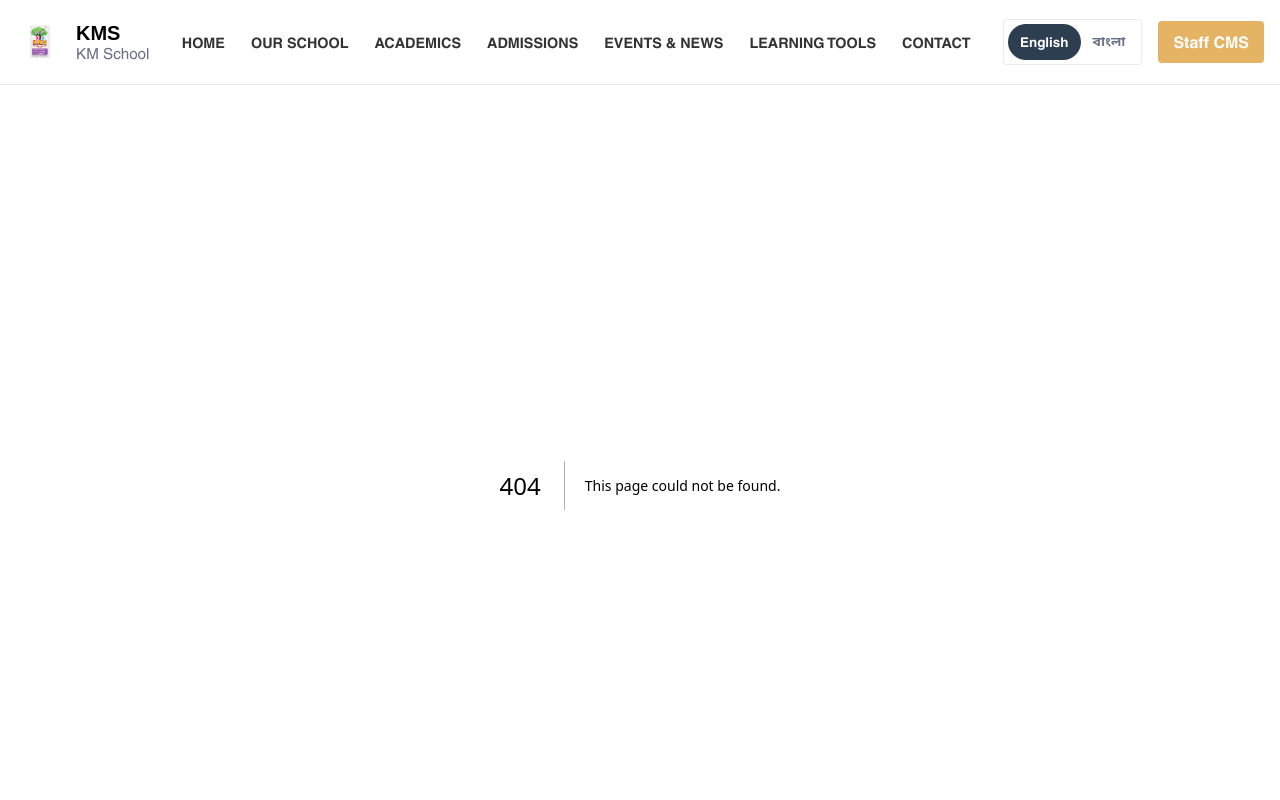
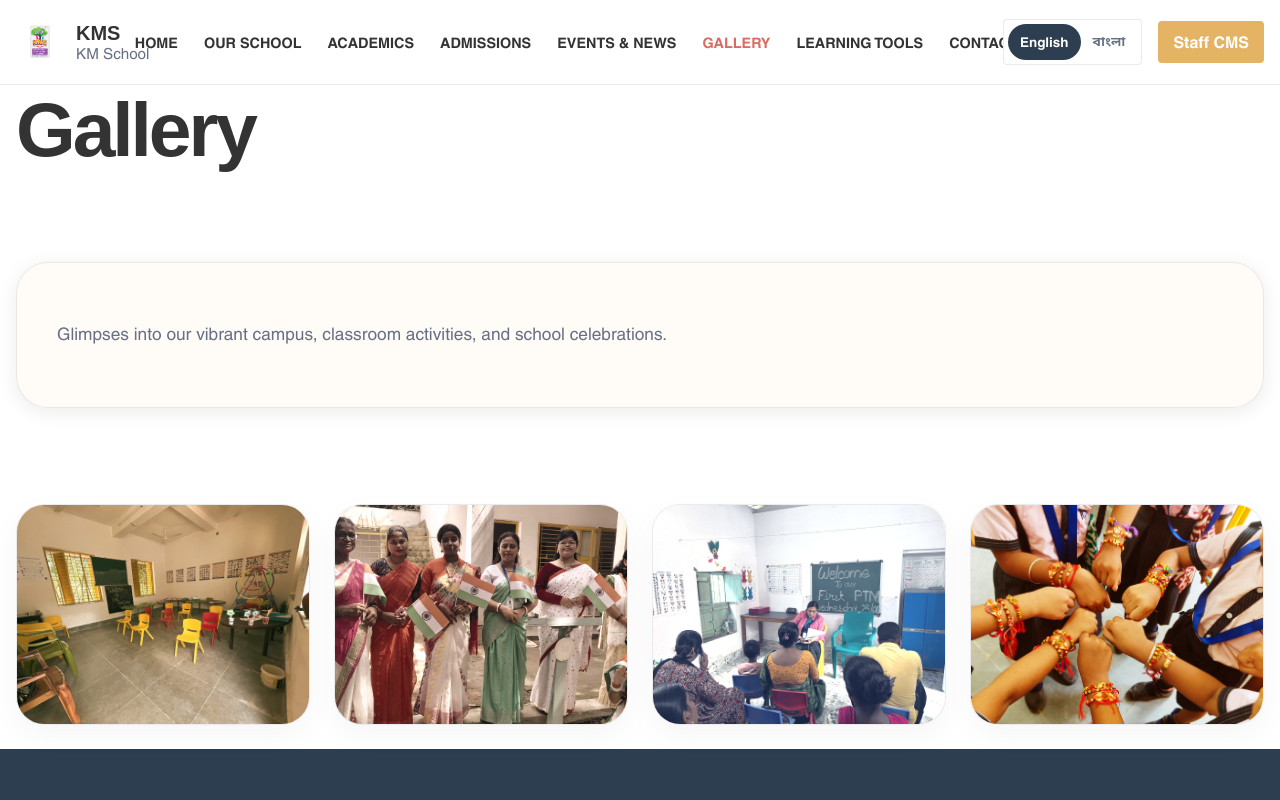
Before and after one commit to as4401s/School_website, a Next.js app: page /gallery in a window 1280 px wide. Before the commit this address had no page. Shown: the top 800 px of the page. Built offline with nearby package versions, Linux system fonts and the light colour scheme; a web font is replaced by a local one.

Commit message:
chore: style updates and automated changes

```diff
--- /dev/null
+++ b/src/app/gallery/page.tsx
@@ -0,0 +1,38 @@
+import { getGalleryItems } from "@/lib/content";
+import { LocalizedText } from "@/components/language-provider";
+import { GalleryGrid } from "@/components/gallery-grid";
+
+const pageTitle = {
+    en: "Gallery",
+    bn: "গ্যালারি",
+};
+
+const pageIntro = {
+    en: "Glimpses into our vibrant campus, classroom activities, and school celebrations.",
+    bn: "আমাদের প্রাণবন্ত ক্যাম্পাস, শ্রেণিকক্ষের কার্যক্রম এবং বিদ্যালয়ের উদ্‌যাপনের একঝলক।",
+};
+
+export default async function GalleryPage() {
+    const items = await getGalleryItems();
+
+    return (
+        <div className="page-layout">
+            <header className="page-header">
+                <div className="shell stack">
+                    <LocalizedText as="h1" className="page-title" text={pageTitle} />
+                    <div className="page-intro">
+                        <div className="page-intro__inner">
+                            <LocalizedText as="p" className="lede" text={pageIntro} />
+                        </div>
+                    </div>
+                </div>
+            </header>
+
+            <section className="page-content bg-surface">
+                <div className="shell">
+                    <GalleryGrid items={items} />
+                </div>
+            </section>
+        </div>
+    );
+}
--- a/src/app/globals.css
+++ b/src/app/globals.css
@@ -1271,3 +1271,120 @@ h4,
     flex-direction: column;
   }
 }
+
+/* Gallery Interactivity & Layout */
+.gallery-grid-layout {
+  display: grid;
+  grid-template-columns: repeat(auto-fill, minmax(280px, 1fr));
+  gap: 24px;
+  padding: 24px 0;
+}
+
+.gallery-grid-card {
+  position: relative;
+  overflow: hidden;
+  border-radius: 28px;
+  cursor: pointer;
+  background: var(--surface);
+  border: 1px solid var(--line);
+  box-shadow: 0 10px 30px rgba(0, 0, 0, 0.04);
+  transition: transform 0.3s ease, box-shadow 0.3s ease;
+}
+
+.gallery-grid-card:hover {
+  transform: translateY(-4px);
+  box-shadow: 0 14px 40px rgba(0, 0, 0, 0.08);
+}
+
+.gallery-grid-card__image-wrap {
+  position: relative;
+  aspect-ratio: 4 / 3;
+}
+
+.gallery-grid-card__image {
+  object-fit: cover;
+  transition: transform 0.6s ease;
+}
+
+.gallery-grid-card:hover .gallery-grid-card__image {
+  transform: scale(1.05);
+}
+
+/* Lightbox Overlay */
+.gallery-lightbox {
+  position: fixed;
+  inset: 0;
+  z-index: 1000;
+  display: flex;
+  align-items: center;
+  justify-content: center;
+  background: rgba(15, 20, 31, 0.95);
+  backdrop-filter: blur(8px);
+  padding: 24px;
+}
+
+.gallery-lightbox__content {
+  position: relative;
+  display: flex;
+  flex-direction: column;
+  background: var(--surface);
+  border-radius: 32px;
+  overflow: hidden;
+  max-width: 1000px;
+  width: 100%;
+  max-height: calc(100vh - 48px);
+  box-shadow: 0 24px 64px rgba(0, 0, 0, 0.4);
+}
+
+.gallery-lightbox__image-wrap {
+  position: relative;
+  width: 100%;
+  height: 60vh;
+  min-height: 300px;
+  background: #000;
+}
+
+.gallery-lightbox__image {
+  object-fit: contain;
+}
+
+.gallery-lightbox__caption {
+  padding: 32px;
+  text-align: center;
+}
+
+.gallery-lightbox__caption h3 {
+  margin: 0 0 8px;
+  font-family: var(--font-display), var(--font-bengali), var(--font-body), sans-serif;
+  font-size: 1.8rem;
+}
+
+.gallery-lightbox__caption p {
+  margin: 0;
+  color: var(--muted);
+  font-size: 1.1rem;
+}
+
+.gallery-lightbox__close {
+  position: absolute;
+  top: 16px;
+  right: 16px;
+  z-index: 10;
+  width: 48px;
+  height: 48px;
+  border-radius: 50%;
+  background: rgba(255, 255, 255, 0.9);
+  border: none;
+  font-size: 2rem;
+  line-height: 1;
+  cursor: pointer;
+  display: flex;
+  align-items: center;
+  justify-content: center;
+  transition: background 0.2s;
+  box-shadow: 0 4px 12px rgba(0, 0, 0, 0.15);
+}
+
+.gallery-lightbox__close:hover {
+  background: white;
+}
--- /dev/null
+++ b/src/components/gallery-grid.tsx
@@ -0,0 +1,73 @@
+"use client";
+
+import { useState } from "react";
+import Image from "next/image";
+import type { GalleryItem } from "@/data/site-content";
+import { LocalizedText } from "@/components/language-provider";
+
+interface GalleryGridProps {
+    items: GalleryItem[];
+}
+
+export function GalleryGrid({ items }: GalleryGridProps) {
+    const [selectedImage, setSelectedImage] = useState<GalleryItem | null>(null);
+
+    if (items.length === 0) {
+        return <p className="muted">No images found.</p>;
+    }
+
+    return (
+        <>
+            <div className="gallery-grid-layout">
+                {items.map((item) => (
+                    <article
+                        className="gallery-grid-card"
+                        key={item.id}
+                        onClick={() => setSelectedImage(item)}
+                    >
+                        <div className="gallery-grid-card__image-wrap">
+                            <Image
+                                alt={item.title.en}
+                                className="gallery-grid-card__image"
+                                fill
+                                sizes="(max-width: 1080px) 100vw, 33vw"
+                                src={item.imageUrl}
+                            />
+                        </div>
+                    </article>
+                ))}
+            </div>
+
+            {selectedImage && (
+                <div
+                    className="gallery-lightbox"
+                    onClick={() => setSelectedImage(null)}
+                >
+                    <div className="gallery-lightbox__content" onClick={(e) => e.stopPropagation()}>
+                        <button
+                            className="gallery-lightbox__close"
+                            onClick={() => setSelectedImage(null)}
+                            aria-label="Close lightbox"
+                        >
+                            &times;
+                        </button>
+                        <div className="gallery-lightbox__image-wrap">
+                            <Image
+                                alt={selectedImage.title.en}
+                                className="gallery-lightbox__image"
+                                fill
+                                sizes="100vw"
+                                src={selectedImage.imageUrl}
+                                priority
+                            />
+                        </div>
+                        <div className="gallery-lightbox__caption">
+                            <LocalizedText as="h3" text={selectedImage.title} />
+                            <LocalizedText as="p" text={selectedImage.summary} />
+                        </div>
+                    </div>
+                </div>
+            )}
+        </>
+    );
+}
--- a/src/data/site-content.ts
+++ b/src/data/site-content.ts
@@ -94,6 +94,7 @@ export const navigation: NavigationItem[] = [
   { href: "/academics", label: { en: "ACADEMICS", bn: "পাঠক্রম" } },
   { href: "/admissions", label: { en: "ADMISSIONS", bn: "ভর্তি" } },
   { href: "/blog", label: { en: "EVENTS & NEWS", bn: "অনুষ্ঠান ও সংবাদ" } },
+  { href: "/gallery", label: { en: "GALLERY", bn: "গ্যালারি" } },
   { href: "/file-share", label: { en: "LEARNING TOOLS", bn: "শিক্ষাসামগ্রী" } },
   { href: "/contact", label: { en: "CONTACT", bn: "যোগাযোগ" } },
 ];
```
